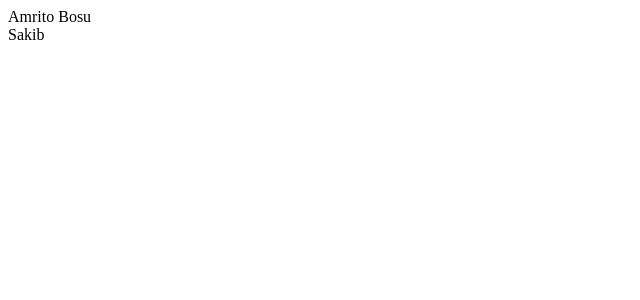
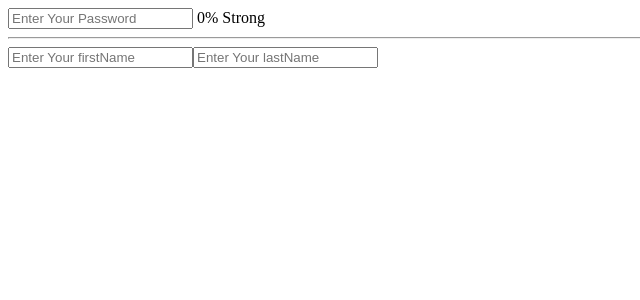
Before and after one commit to amrito502/Vue-Practice-for-laravel, a Vue app: page / in a window 1280 px wide. Shown: the top 300 px of the page, without its empty margins (0-640 px from the left). Built offline with nearby package versions, Linux system fonts and the light colour scheme.

Commit message:
Computed values

```diff
--- a/src/App.vue
+++ b/src/App.vue
@@ -1,37 +1,36 @@
 <script setup>
-import {ref, onMounted, onUpdated} from 'vue'
+import { ref, computed } from "vue";
 
-const users = ref([])
+const password = ref("");
 
-function getUsers(){
-  users.value = [
-    {
-      id: 1,
-      name: "Amrito Bosu"
-    },
-     {
-      id: 2,
-      name: "Sakib"
-    },
-  ]
-}
+const passwordStrength = computed(() => {
+  let strength = (password.value.length * 100) / 10;
+  return Math.min(strength, 100);
+});
 
-onMounted(() => {
-  getUsers()
-})
+let firstName = ref("");
+let lastName = ref("");
 
-onUpdated(() => {
-
-})
-
+const fullName = computed(() => {
+  let fullName = firstName.value + " " + lastName.value;
+  return fullName;
+});
 </script>
 
 <template>
   <div>
-    <div v-for="user in users" :key="user.id">{{user.name}}</div>
+    <input
+      type="password"
+      v-model="password"
+      placeholder="Enter Your Password"
+    />
+    {{ passwordStrength }}<span>% Strong</span>
+    <hr />
+    <input type="text" v-model="firstName" placeholder="Enter Your firstName" />
+    <input type="text" v-model="lastName" placeholder="Enter Your lastName" />
+    {{ fullName }}
   </div>
 </template>
 
 <style scoped>
-
 </style>
```
